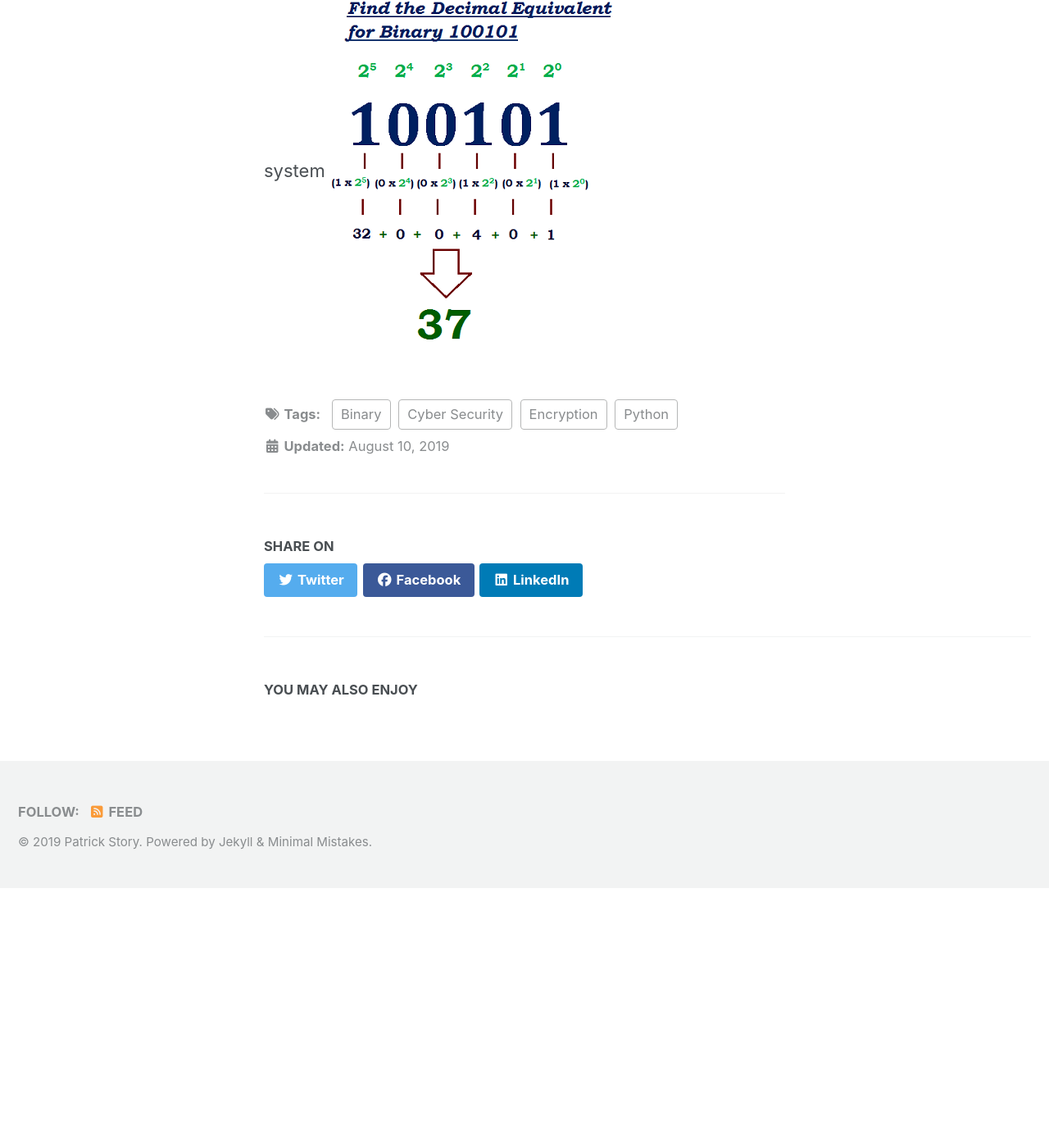
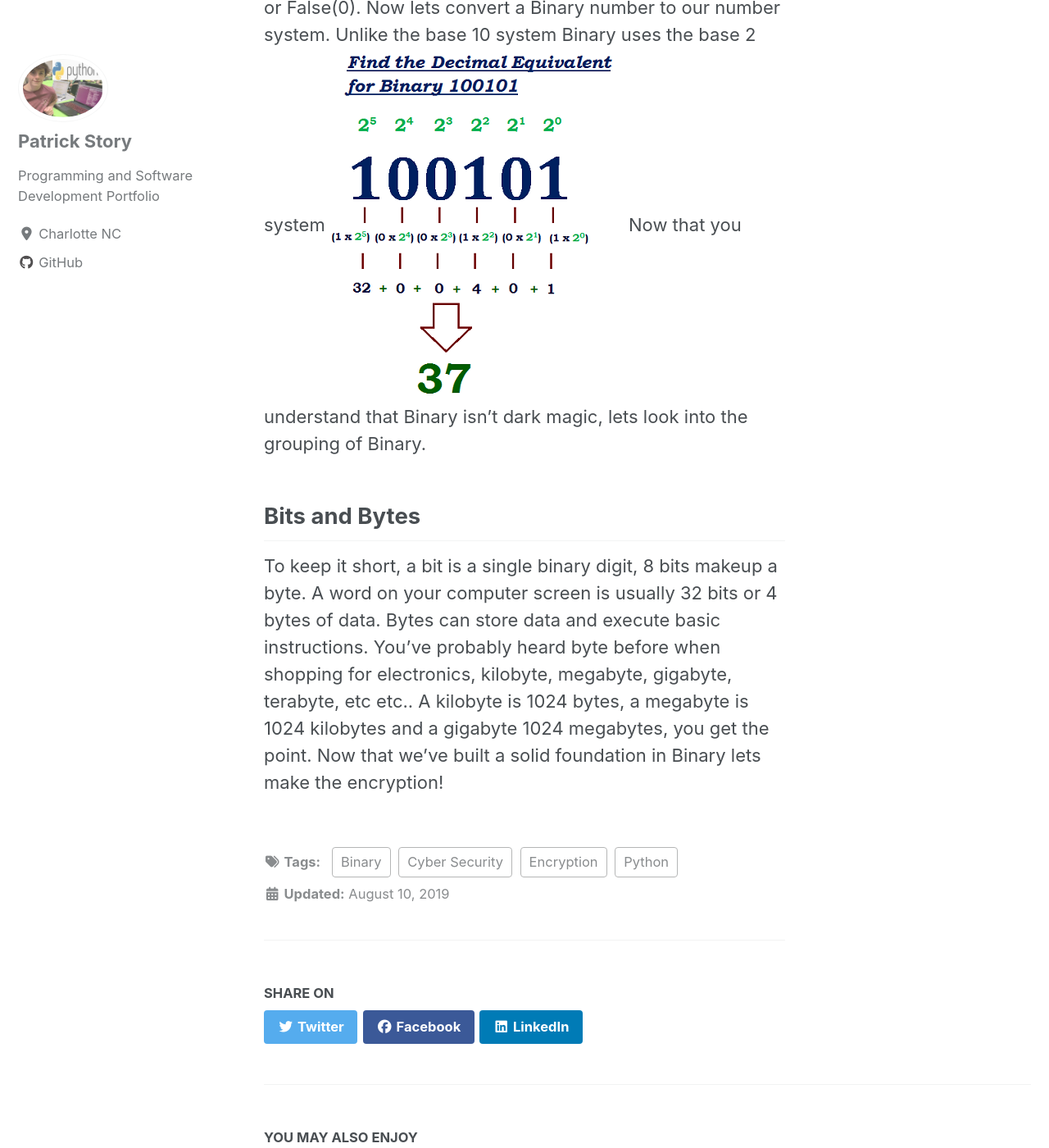
Before and after one commit to Patchyst/Patchyst.github.io, a Jekyll site: the page built from _posts/2019-08-10-steamcipher.md, in a window 1280 px wide and 1400 px high, scrolled down 1347 px. Shown: the whole window at 82% size. Built offline with Jekyll 4.4.1, drawn with Linux system fonts in a browser that asks for light colours; cached includes are drawn as plain includes; nearby versions of some CDN libraries; before the commit the page ends 2429 px from its top, so only the background shows below that; some of the changed text lies outside the part shown.

```diff
--- a/_posts/2019-08-10-steamcipher.md
+++ b/_posts/2019-08-10-steamcipher.md
@@ -11,6 +11,7 @@
   To some binary numbers may seem shrouded in mystery and secrecy, a classified code that only natural born
   geniuses can understand. However, binary numbers can be boiled to two simple values that even someone with
   zero knowledge of computer hardware and software can understand.
+  *if you already have a good idea of what Binary numbers are you can skip the next three sections*
 
 
 ## What are Binary Numbers?
@@ -18,3 +19,10 @@
 A computer, at the most basic level contains a series of on and off switches. 1 representing *on* and 0 representing *off*. You could go a step further and assign
 binary numbers to a Boolean value True(1) or False(0). Now lets convert a Binary number to our number system. Unlike the base 10 system Binary uses the base 2 system
 ![binary-conversion](/images/binaryconversion.jpg){:class="img-responsive"}
+Now that you understand that Binary isn't dark magic, lets look into the grouping of Binary.
+
+
+## Bits and Bytes
+To keep it short, a bit is a single binary digit, 8 bits makeup a byte. A word on your computer screen is usually 32 bits or 4 bytes of data. Bytes can store data and execute basic instructions. You've probably heard byte before when shopping for electronics, kilobyte, megabyte, gigabyte, terabyte, etc etc..
+A kilobyte is 1024 bytes, a megabyte is 1024 kilobytes and a gigabyte 1024 megabytes, you get the point. Now that we've built a solid foundation in Binary lets make the
+encryption!
```
